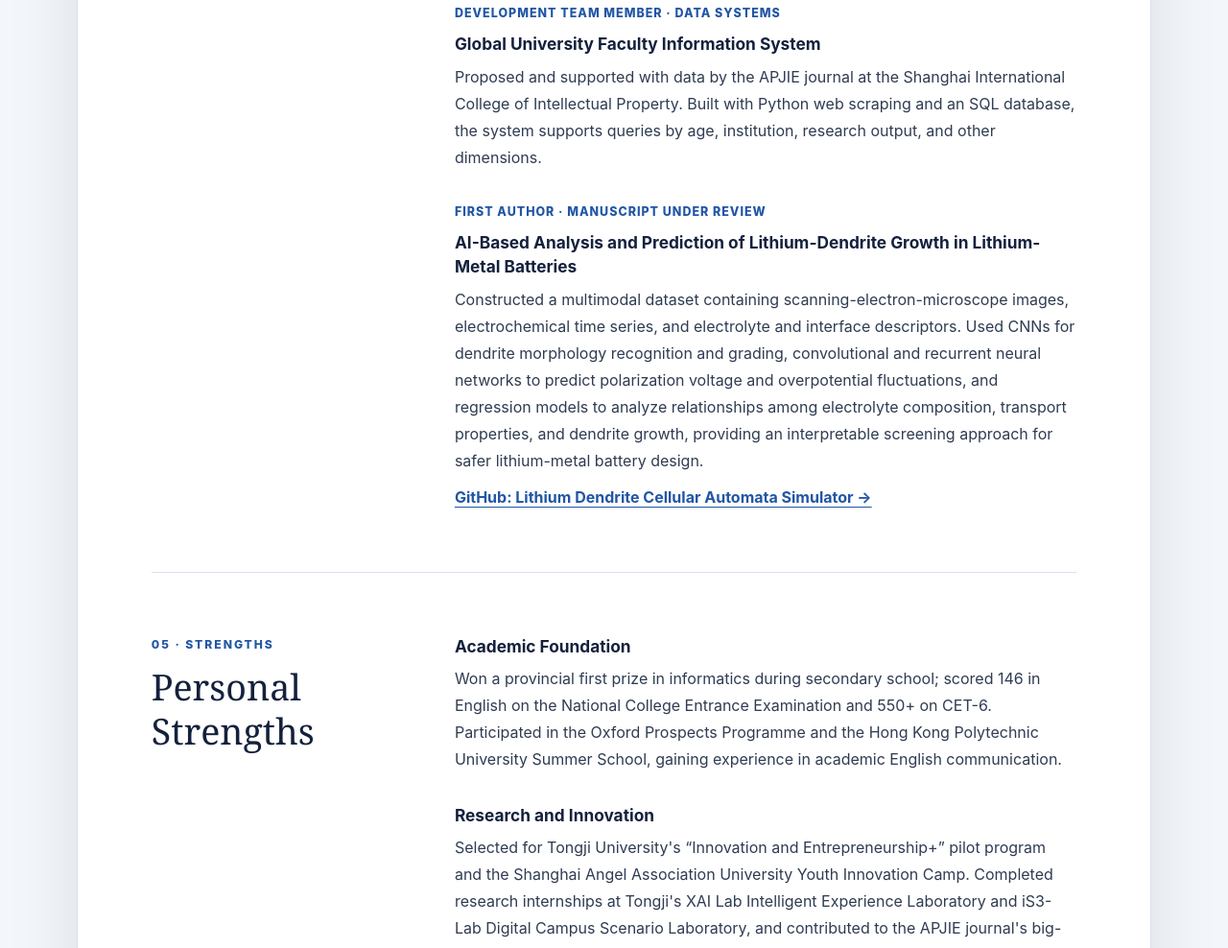
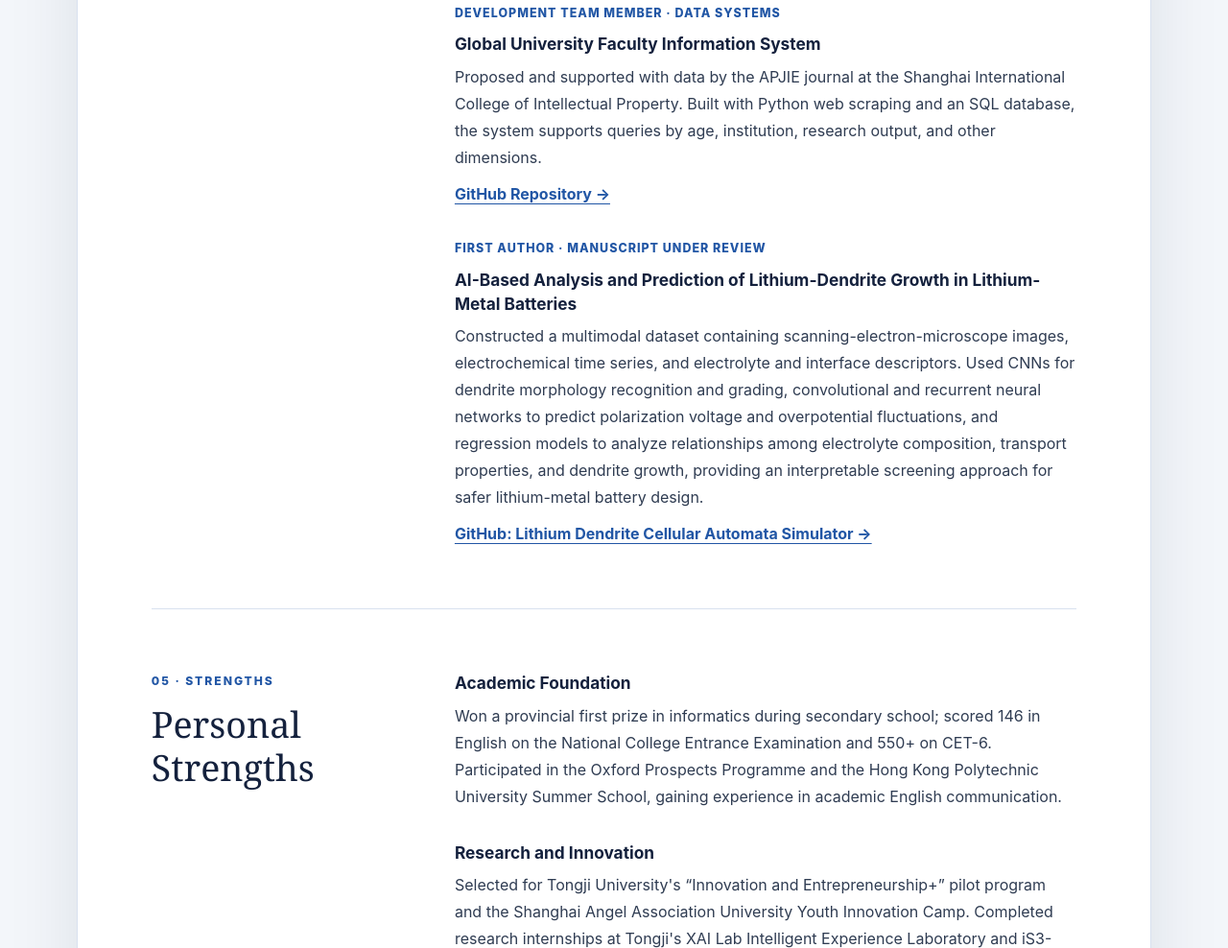
Before and after one commit to GPDdev/cv.hachile.org, a plain HTML site: page en/index.html in a window 1280 px wide. Shown: the part 4376-5364 px from the top of the page at 96% size. Drawn offline with Linux system fonts and the light colour scheme.

Commit message:
fix: include faculty information repository in CV update

```diff
--- a/en/index.html
+++ b/en/index.html
@@ -257,6 +257,7 @@
             <p class="project-meta">Development Team Member · Data Systems</p>
             <h3>Global University Faculty Information System</h3>
             <p>Proposed and supported with data by the APJIE journal at the Shanghai International College of Intellectual Property. Built with Python web scraping and an SQL database, the system supports queries by age, institution, research output, and other dimensions.</p>
+            <p class="project-repos"><a href="https://github.com/GPDdev/University-faculty-information-system-demo-">GitHub Repository →</a></p>
           </article>
 
           <article class="project">
```
Also changed, not shown: index.html (+1 -0 lines).
